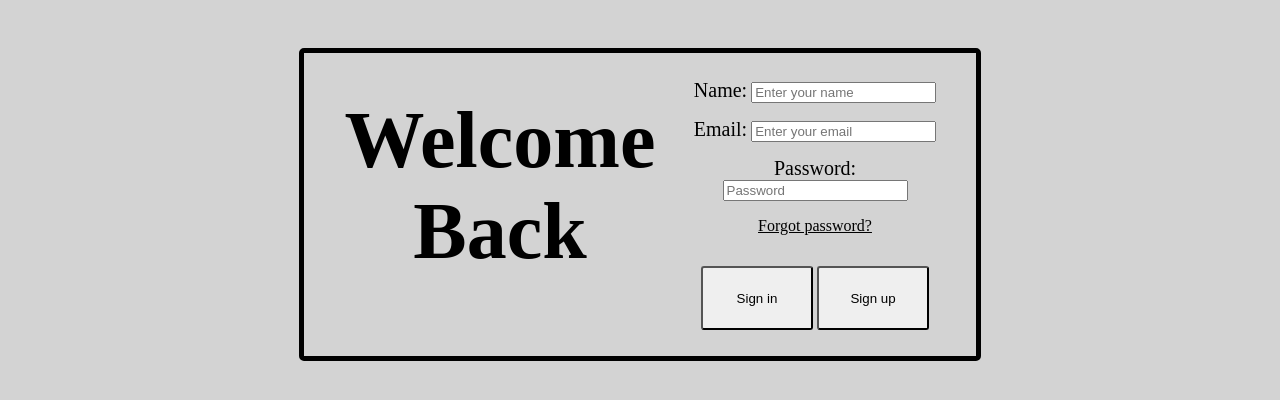
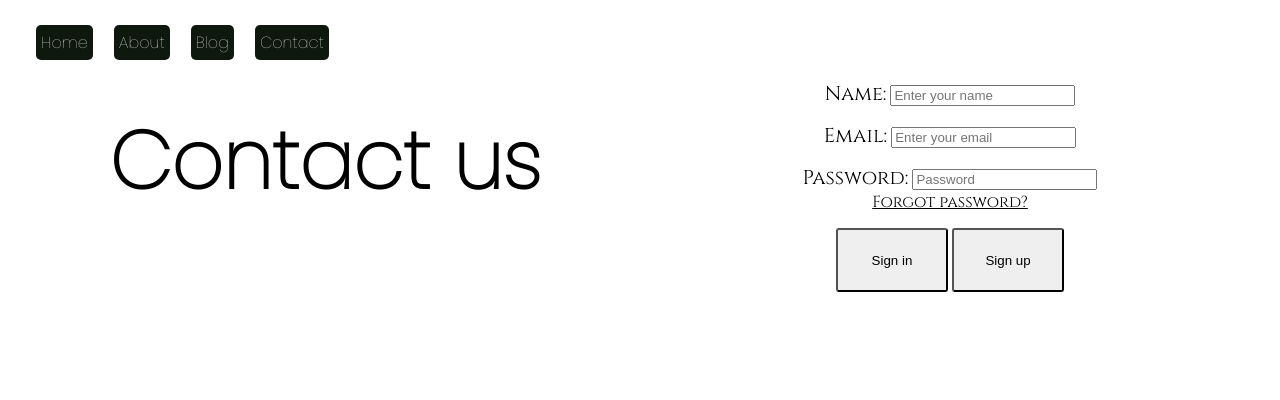
Before and after one commit to Odari-D/form, a plain HTML site: page index.html in a window 1280 px wide. Drawn offline with Linux system fonts and the light colour scheme.

Commit message:
added navigation bar

```diff
--- a/index.html
+++ b/index.html
@@ -7,8 +7,15 @@
     <link rel="stylesheet" href="style .css">
     <title>Login form</title>
 </head>
-<body class="container">
-    <h1>Welcome Back</h1>
+<body >
+     <div class="container">
+        <div class="header">
+            <div class="nav">Home</div>
+            <div class="nav">About</div>
+            <div class="nav">Blog</div>
+            <div class="nav">Contact</div>
+        </div>
+        <h1>Contact us</h1>
         <form action="">
             <div>
                 <label for="name">Name:</label>
@@ -28,6 +35,7 @@
             <input type="submit" value="Sign up">
            </div>
         </form>
+     </div>
 
 </body>
 </html>
--- a/style .css
+++ b/style .css
@@ -1,13 +1,25 @@
+@import url("https://fonts.googleapis.com/css2?family=Cinzel:wght@400;800&display=swap");
+@import url("https://fonts.googleapis.com/css2?family=Cinzel:wght@400;800&family=Poppins:ital,wght@0,100;1,100&display=swap");
+* {
+  margin: 0px;
+  box-sizing: border-box;
+}
 /*The container*/
 .container {
-  background-color: lightgrey;
-  border: 5px solid black;
-  padding: 1rem;
-  border-radius: 5px;
-  max-width: 40rem;
-  margin: 3rem auto;
+  background-color: #fff;
   text-align: center;
   justify-content: center;
+}
+.header {
+  display: flex;
+  font-family: "Poppins", sans-serif;
+  font-weight: 300;
+}
+.nav {
+  background-color: rgb(15, 24, 15);
+  color: white;
+  border-radius: 5px;
+  margin-left: 1rem;
 }
 h1 {
   font-size: 80px;
@@ -15,6 +27,10 @@ h1 {
   width: 50%;
   margin-top: 6px;
   padding: 20px;
+  font-family: "Poppins", sans-serif;
+}
+form {
+  font-family: "Cinzel", serif;
 }
 div {
   margin: 5px;
```
Lines whose indentation alone changed are shown as unchanged.
